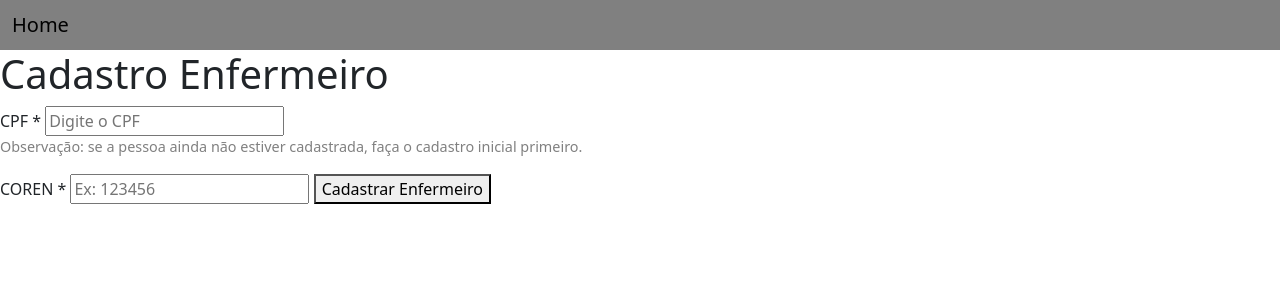
After one commit to BernardoFerrazG/Hospital_bd, a Django app: page /cadastro/enfermeiro/ in a window 1280 px wide. The commit adds this page. Shown: the top 300 px of the page. Run offline with Django 5.2, Linux system fonts and the light colour scheme.

Commit message:
logica de cadstro + ida para homes especificas

```diff
--- /dev/null
+++ b/projeto/app/templates/usuarios/cadastro_enfermeiro.html
@@ -0,0 +1,34 @@
+{% extends 'usuarios/base.html' %}
+{% block conteudo %}
+
+<div class="form-container">
+  <h1>Cadastro Enfermeiro</h1>
+  <form action="{% url 'cadastro_enfermeiro' %}" method="POST">
+    {% csrf_token %}
+
+    {% if pessoa %}
+      <!-- pessoa passada no contexto: mostramos para confirmação -->
+      <input type="hidden" name="cpf" value="{{ pessoa.cpf }}">
+      <p>Registrando para: <strong>{{ pessoa.nome }}</strong></p>
+      <p>CPF cadastrado: <strong>{{ pessoa.cpf }}</strong></p>
+
+      <label>Confirme o CPF *</label>
+      <input name="cpf_confirm" type="text" required placeholder="Digite o CPF para confirmar">
+    {% else %}
+      <!-- sem pessoa no contexto: pedimos CPF manualmente -->
+      <label>CPF *</label>
+      <input name="cpf_confirm" type="text" required placeholder="Digite o CPF">
+
+      <p style="color:gray; font-size:0.9rem;">
+        Observação: se a pessoa ainda não estiver cadastrada, faça o cadastro inicial primeiro.
+      </p>
+    {% endif %}
+
+    <label>COREN *</label>
+    <input name="coren" type="text" required placeholder="Ex: 123456">
+
+    <button type="submit">Cadastrar Enfermeiro</button>
+  </form>
+</div>
+
+{% endblock %}
--- a/projeto/app/urls.py
+++ b/projeto/app/urls.py
@@ -5,6 +5,11 @@ urlpatterns = [
     path('cadastro/', views.cadastro, name='cadastro'),
 
     path('cadastro/medico/', views.cadastro_medico, name='cadastro_medico'),
+    path('cadastro/enfermeiro/', views.cadastro_enfermeiro, name='cadastro_enfermeiro'),
+    path('cadastro/admin/', views.cadastro_admin, name='cadastro_admin'),
+    path('cadastro/paciente/', views.cadastro_paciente, name='cadastro_paciente'),
+
+
 
     path('login/', views.login, name='login'),
     path('home/', views.home, name='home'),
--- a/projeto/app/views.py
+++ b/projeto/app/views.py
@@ -6,7 +6,7 @@ from django.contrib.auth import login as login_django
 from django.contrib.auth.decorators import login_required
 from django.urls import reverse
 from django.db import transaction
-from .models import Pessoa, Funcionario, Medico, Departamento, FuncionarioTrabalhaEm
+from .models import Pessoa, Funcionario, Medico, Paciente, Enfermeiro, Departamento, Administrador, FuncionarioTrabalhaEm
 
 
 # Create your views here.
@@ -22,11 +22,9 @@ from .models import Pessoa
 
 def cadastro(request):
     if request.method == "GET":
-        print("DEBUG: método GET recebido no cadastro")
         return render(request, "usuarios/cadastro.html")
 
 
-    print("DEBUG: dados recebidos no cadastro:", request.POST)
     # POST
     nome = request.POST.get("nome", "").strip()
     cpf = request.POST.get("cpf", "").strip()
@@ -67,8 +65,6 @@ def cadastro(request):
         # não falha aqui: apenas loga para diagnóstico
         print("WARN: falha ao salvar sessão:", e)
 
-    # DEBUG: imprime no terminal para você checar
-    print("DEBUG: cpf salvo na sessao (server) =", request.session.get('cpf'))
 
     # Redireciona para o cadastro específico.
     # Usamos redirect normal e também colocamos CPF na querystring como fallback.
@@ -85,74 +81,336 @@ def cadastro(request):
 
 
 def cadastro_medico(request):
-    # tentamos primeiro obter cpf da sessão; se não tiver, pegamos da querystring (?cpf=)
-    cpf = request.session.get('cpf') or request.GET.get('cpf')
-    if not cpf:
-        return HttpResponse("Sessão expirada. Volte para o cadastro inicial.", status=400)
-
-    try:
-        pessoa = Pessoa.objects.get(cpf=cpf)
-    except Pessoa.DoesNotExist:
-        return HttpResponse("Pessoa não encontrada.", status=404)
+    # Tenta recuperar pessoa por sessão / querystring (se você ainda usar essa mecânica)
+    cpf_session = request.session.get('cpf') if hasattr(request, 'session') else None
+    cpf_get = request.GET.get('cpf')
+    pessoa = None
+    if cpf_session:
+        try:
+            pessoa = Pessoa.objects.get(cpf=cpf_session)
+        except Pessoa.DoesNotExist:
+            pessoa = None
+    elif cpf_get:
+        try:
+            pessoa = Pessoa.objects.get(cpf=cpf_get)
+        except Pessoa.DoesNotExist:
+            pessoa = None
 
     if request.method == "GET":
-        return render(request, "usuarios/cadastro_medico.html")
+        # Se a view foi chamada após o cadastro inicial você pode passar 'pessoa' no contexto
+        return render(request, "usuarios/cadastro_medico.html", {"pessoa": pessoa})
 
+    # POST: lê campos mínimos
     crm = request.POST.get("crm", "").strip()
-    salario = request.POST.get("salario") or 0
-    horas_trabalhadas = request.POST.get("horas_trabalhadas") or 0
+    cpf_hidden = request.POST.get("cpf", "").strip()           # hidden se a view passou pessoa
+    cpf_confirm = request.POST.get("cpf_confirm", "").strip() # o que o usuário digitou para confirmar
 
+    if not (crm and cpf_confirm):
+        return HttpResponse("Campos obrigatórios: CRM e confirmação do CPF.", status=400)
+
+    # Decide o CPF real a usar:
+    # - se veio cpf_hidden (pessoa no contexto), exige que cpf_confirm == cpf_hidden
+    # - se não veio, cpf_confirm será usado como o CPF para buscar/criar pessoa
+    if cpf_hidden:
+        if cpf_confirm != cpf_hidden:
+            return HttpResponse("CPF de confirmação não corresponde ao CPF esperado.", status=400)
+        cpf = cpf_hidden
+    else:
+        cpf = cpf_confirm
+
+    # Tenta obter a Pessoa; se não existir, retornamos erro (ou você pode optar por criar a Pessoa aqui)
+    try:
+        pessoa_obj = Pessoa.objects.get(cpf=cpf)
+    except Pessoa.DoesNotExist:
+        return HttpResponse("Pessoa não encontrada com esse CPF. Faça primeiro o cadastro inicial.", status=404)
+
+    # Valida CRM único
     if Medico.objects.filter(crm=crm).exists():
         return HttpResponse("CRM já cadastrado.", status=400)
 
+    # Cria/atualiza Funcionario e Medico com valores default (salario/horas = 0)
     try:
         with transaction.atomic():
             func, criado = Funcionario.objects.get_or_create(
-                fcpf=pessoa,
+                fcpf=pessoa_obj,
                 defaults={
-                    "salario": salario,
-                    "horas_trabalhadas": horas_trabalhadas
+                    "salario": 0,
+                    "horas_trabalhadas": 0
                 }
             )
             if not criado:
-                func.salario = salario
-                func.horas_trabalhadas = horas_trabalhadas
-                func.save()
+                # mantém salario e horas ou atualiza se quiser; aqui deixamos como estavam
+                pass
 
             Medico.objects.create(
                 crm=crm,
                 mcpf=func
             )
+    except Exception as e:
+        return HttpResponse(f"Erro ao cadastrar médico: {e}", status=500)
 
-            # Remove o cpf da sessão depois que terminar, se existir
+    return redirect(reverse("login"))
+
+
+
+def cadastro_admin(request):
+    # tenta recuperar pessoa por sessão ou querystring (compatível com restante do fluxo)
+    cpf_session = request.session.get('cpf') if hasattr(request, 'session') else None
+    cpf_get = request.GET.get('cpf')
+    pessoa = None
+    if cpf_session:
+        try:
+            pessoa = Pessoa.objects.get(cpf=cpf_session)
+        except Pessoa.DoesNotExist:
+            pessoa = None
+    elif cpf_get:
+        try:
+            pessoa = Pessoa.objects.get(cpf=cpf_get)
+        except Pessoa.DoesNotExist:
+            pessoa = None
+
+    if request.method == "GET":
+        return render(request, "usuarios/cadastro_admin.html", {"pessoa": pessoa})
+
+    # POST
+    cpf_hidden = request.POST.get("cpf", "").strip()
+    cpf_confirm = request.POST.get("cpf_confirm", "").strip()
+
+    if not cpf_confirm:
+        return HttpResponse("CPF de confirmação é obrigatório.", status=400)
+
+    # Decide o CPF real (se veio hidden, exige correspondência)
+    if cpf_hidden:
+        if cpf_confirm != cpf_hidden:
+            return HttpResponse("CPF de confirmação não corresponde ao CPF esperado.", status=400)
+        cpf = cpf_hidden
+    else:
+        cpf = cpf_confirm
+
+    # Recupera Pessoa; se não existir, pede cadastro inicial (padrão do projeto)
+    try:
+        pessoa_obj = Pessoa.objects.get(cpf=cpf)
+    except Pessoa.DoesNotExist:
+        return HttpResponse("Pessoa não encontrada com esse CPF. Faça primeiro o cadastro inicial.", status=404)
+
+    # Verifica se já existe administrador para esse funcionario
+    # Primeiro: garante que exista Funcionario para essa pessoa (get_or_create)
+    try:
+        with transaction.atomic():
+            func, criado = Funcionario.objects.get_or_create(
+                fcpf=pessoa_obj,
+                defaults={
+                    "salario": 0,
+                    "horas_trabalhadas": 0
+                }
+            )
+
+            # Checa se já existe Administrador com esse fcpf (acpf)
+            if Administrador.objects.filter(acpf=func).exists():
+                return HttpResponse("Já existe um administrador vinculado a esse funcionário/CPF.", status=400)
+
+            Administrador.objects.create(acpf=func)
+
+            # limpa cpf da sessão se existir
             if 'cpf' in request.session:
                 try:
-                    del request.session['cpf']
+                    request.session.pop('cpf', None)
                     request.session.save()
                 except Exception:
                     pass
 
     except Exception as e:
-        return HttpResponse(f"Erro ao cadastrar médico: {e}", status=500)
+        return HttpResponse(f"Erro ao cadastrar administrador: {e}", status=500)
 
-    return HttpResponse("Médico cadastrado com sucesso!")
+    # redireciona para a home do admin
+    return redirect(reverse("login"))
+
+def cadastro_paciente(request):
+    # tenta recuperar pessoa por sessão ou querystring (compatível com o restante do fluxo)
+    cpf_session = request.session.get('cpf') if hasattr(request, 'session') else None
+    cpf_get = request.GET.get('cpf')
+    pessoa = None
+    if cpf_session:
+        try:
+            pessoa = Pessoa.objects.get(cpf=cpf_session)
+        except Pessoa.DoesNotExist:
+            pessoa = None
+    elif cpf_get:
+        try:
+            pessoa = Pessoa.objects.get(cpf=cpf_get)
+        except Pessoa.DoesNotExist:
+            pessoa = None
+
+    if request.method == "GET":
+        return render(request, "usuarios/cadastro_paciente.html", {"pessoa": pessoa})
+
+    # POST
+    cpf_hidden = request.POST.get("cpf", "").strip()
+    cpf_confirm = request.POST.get("cpf_confirm", "").strip()
+
+    if not cpf_confirm:
+        return HttpResponse("CPF de confirmação é obrigatório.", status=400)
+
+    # Decide o CPF real
+    if cpf_hidden:
+        if cpf_confirm != cpf_hidden:
+            return HttpResponse("CPF de confirmação não corresponde ao CPF esperado.", status=400)
+        cpf = cpf_hidden
+    else:
+        cpf = cpf_confirm
+
+    # Tenta obter Pessoa; se não existir, pede para cadastrar inicialmente
+    try:
+        pessoa_obj = Pessoa.objects.get(cpf=cpf)
+    except Pessoa.DoesNotExist:
+        return HttpResponse("Pessoa não encontrada com esse CPF. Faça primeiro o cadastro inicial.", status=404)
+
+    # Verifica se já existe paciente com esse CPF
+    if Paciente.objects.filter(pcpf=pessoa_obj).exists():
+        return HttpResponse("Já existe um paciente cadastrado com esse CPF.", status=400)
+
+    try:
+        with transaction.atomic():
+            # cria o paciente
+            Paciente.objects.create(
+                pcpf=pessoa_obj
+            )
+
+            # limpa cpf da sessão se existir
+            if 'cpf' in request.session:
+                try:
+                    request.session.pop('cpf', None)
+                    request.session.save()
+                except Exception:
+                    pass
+
+    except Exception as e:
+        return HttpResponse(f"Erro ao cadastrar paciente: {e}", status=500)
+
+    # redireciona para a home geral (ajuste se quiser outra rota)
+    return redirect(reverse("login"))
+
+
+def cadastro_enfermeiro(request):
+    # tenta recuperar pessoa por sessão ou querystring (se usar esse fluxo)
+    cpf_session = request.session.get('cpf') if hasattr(request, 'session') else None
+    cpf_get = request.GET.get('cpf')
+    pessoa = None
+    if cpf_session:
+        try:
+            pessoa = Pessoa.objects.get(cpf=cpf_session)
+        except Pessoa.DoesNotExist:
+            pessoa = None
+    elif cpf_get:
+        try:
+            pessoa = Pessoa.objects.get(cpf=cpf_get)
+        except Pessoa.DoesNotExist:
+            pessoa = None
+
+    if request.method == "GET":
+        return render(request, "usuarios/cadastro_enfermeiro.html", {"pessoa": pessoa})
+
+    # POST
+    coren = request.POST.get("coren", "").strip()
+    cpf_hidden = request.POST.get("cpf", "").strip()
+    cpf_confirm = request.POST.get("cpf_confirm", "").strip()
+
+    if not (coren and cpf_confirm):
+        return HttpResponse("Campos obrigatórios: COREN e confirmação do CPF.", status=400)
+
+    # Decide o CPF real
+    if cpf_hidden:
+        if cpf_confirm != cpf_hidden:
+            return HttpResponse("CPF de confirmação não corresponde ao CPF esperado.", status=400)
+        cpf = cpf_hidden
+    else:
+        cpf = cpf_confirm
+
+    # Tenta obter Pessoa; se não existir, informe para cadastrar primeiro (ou remova essa restrição se preferir criar automaticamente)
+    try:
+        pessoa_obj = Pessoa.objects.get(cpf=cpf)
+    except Pessoa.DoesNotExist:
+        return HttpResponse("Pessoa não encontrada com esse CPF. Faça primeiro o cadastro inicial.", status=404)
+
+    # Valida COREN único
+    if Enfermeiro.objects.filter(coren=coren).exists():
+        return HttpResponse("COREN já cadastrado.", status=400)
+
+    try:
+        with transaction.atomic():
+            func, criado = Funcionario.objects.get_or_create(
+                fcpf=pessoa_obj,
+                defaults={
+                    "salario": 0,
+                    "horas_trabalhadas": 0
+                }
+            )
+            if not criado:
+                # optional: atualizar salario/horas se quiser
+                pass
+
+            # cria o enfermeiro
+            Enfermeiro.objects.create(
+                coren=coren,
+                ecpf=func
+            )
+
+            # limpa cpf da sessão se existir
+            if 'cpf' in request.session:
+                try:
+                    request.session.pop('cpf', None)
+                    request.session.save()
+                except Exception:
+                    pass
+
+    except Exception as e:
+        return HttpResponse(f"Erro ao cadastrar enfermeiro: {e}", status=500)
+
+    # redireciona para home_enf após sucesso
+    return redirect(reverse("login"))
 
 
 
 def login(request):
     if request.method == "GET":
         return render(request, "usuarios/login.html")
+
+    username = request.POST.get("nome")
+    senha = request.POST.get("senha")
+
+    user = authenticate(username=username, password=senha)
+
+    if not user:
+        return HttpResponse("Credenciais inválidas!")
+
+    # Login Django
+    login_django(request, user)
+
+    # Descobre a pessoa correspondente
+    try:
+        pessoa = Pessoa.objects.get(nome=username)
+    except Pessoa.DoesNotExist:
+        return HttpResponse("Usuário não encontrado no banco de pessoas.", status=404)
+
+    # Tenta achar se ele é funcionário
+    funcionario = Funcionario.objects.filter(fcpf=pessoa.cpf).first()
+
+    # Verifica o tipo de papel (função)
+    if funcionario:
+        if Medico.objects.filter(mcpf=funcionario.fcpf).exists():
+            return redirect(reverse("home_med"))
+        elif Enfermeiro.objects.filter(ecpf=funcionario.fcpf).exists():
+            return redirect(reverse("home_enf"))
+        elif Administrador.objects.filter(acpf=funcionario.fcpf).exists():
+            return redirect(reverse("home_admin"))
     else:
-        username = request.POST.get("nome")
-        senha = request.POST.get("senha")
+        if Paciente.objects.filter(pcpf=pessoa.cpf).exists():
+            return redirect(reverse("home"))
 
-        user = authenticate(username=username, password=senha)
+    return HttpResponse("Papel do usuário não identificado.", status=403)
 
-        if user:
-            login_django (request, user)
-            return HttpResponse("Login realizado com sucesso!")
-        else:
-            return HttpResponse("Credenciais inválidas!")
+
+
 
 @login_required(login_url='/auth/login/')
 def plataforma(request):
--- a/projeto/projeto/urls.py
+++ b/projeto/projeto/urls.py
@@ -5,6 +5,9 @@ urlpatterns = [
     path('cadastro/', views.cadastro, name='cadastro'),
 
     path('cadastro/medico/', views.cadastro_medico, name='cadastro_medico'),
+    path('cadastro/enfermeiro/', views.cadastro_enfermeiro, name='cadastro_enfermeiro'),
+    path('cadastro/admin/', views.cadastro_admin, name='cadastro_admin'),
+    path('cadastro/paciente/', views.cadastro_paciente, name='cadastro_paciente'),
 
 
     path('login/', views.login, name='login'),
```
Also changed, not shown: projeto/app/models.py (+50 -1 lines), projeto/app/templates/usuarios/cadastro.html (+2 -5 lines), projeto/app/templates/usuarios/cadastro_admin.html (added, +29 -0 lines), projeto/app/templates/usuarios/cadastro_medico.html (+15 -9 lines), projeto/app/templates/usuarios/cadastro_paciente.html (added, +29 -0 lines).
